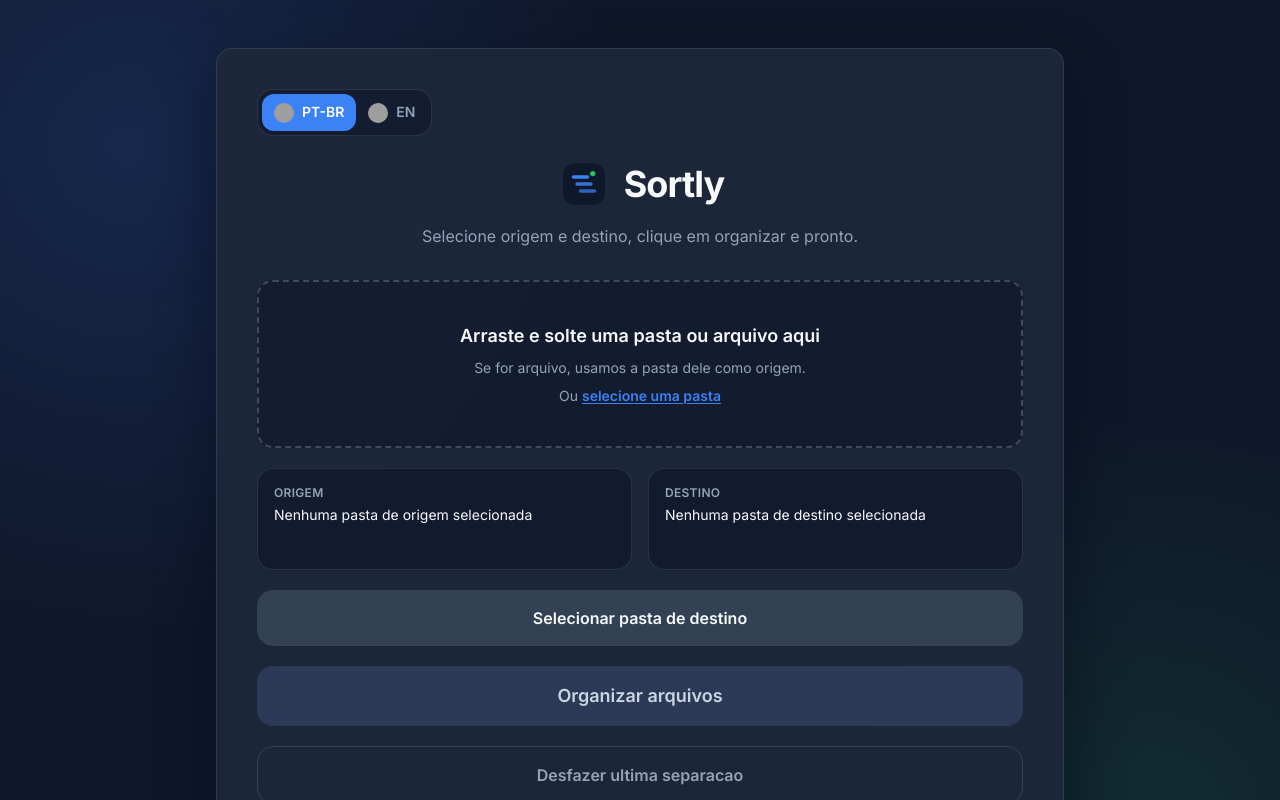
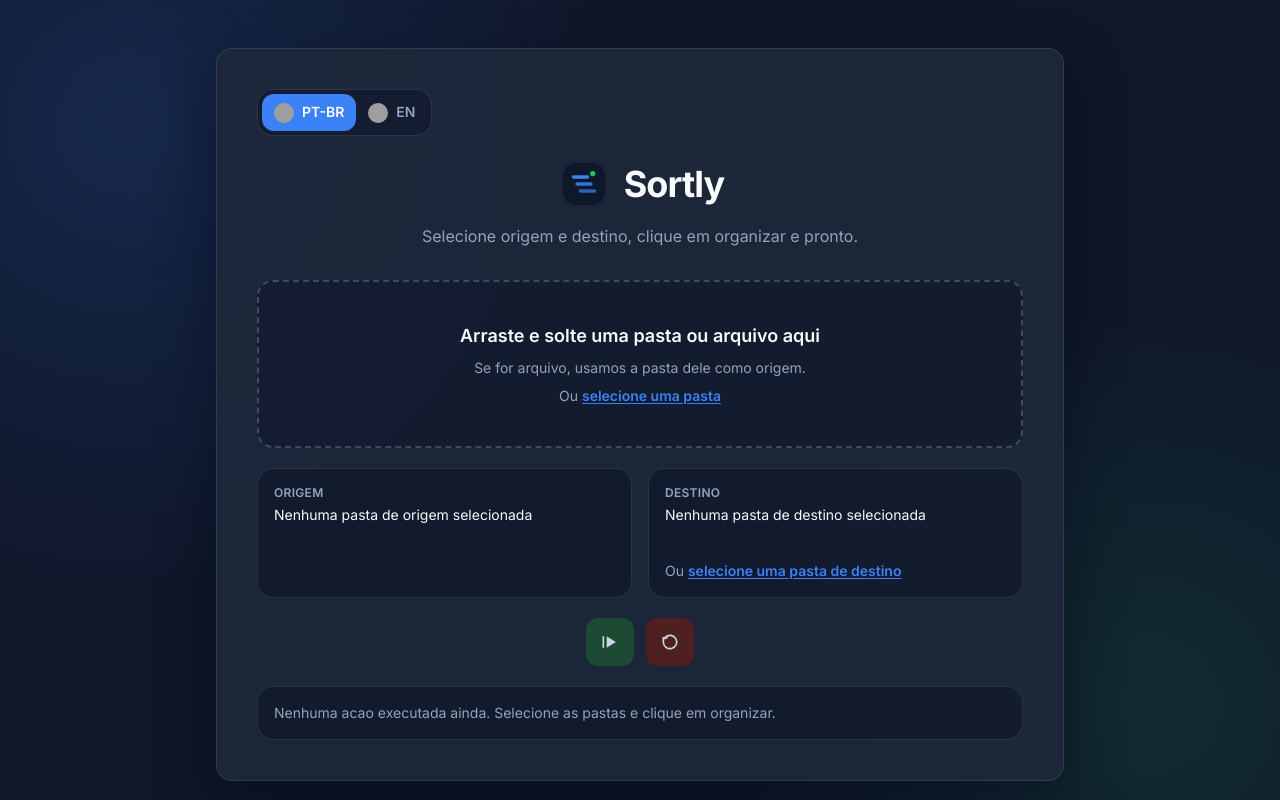
Before and after one commit to caiofdev/sortly, a React (Vite) app: page / in a window 1280 px wide. Shown: the top 800 px of the page. Built offline with nearby package versions, Linux system fonts and the light colour scheme; grey boxes are pictures that could not be loaded; the HTML template or start-up script is replaced by a standard one.

Commit message:
feat: enhance FolderPathsPanel and OrganizerActions with destination folder selection; update organizerCopy for new text hints

```diff
--- a/src/components/FolderPathsPanel.jsx
+++ b/src/components/FolderPathsPanel.jsx
@@ -1,4 +1,12 @@
-function FolderPathsPanel({ sourceLabel, destinationLabel, sourcePath, destinationPath }) {
+function FolderPathsPanel({
+  sourceLabel,
+  destinationLabel,
+  sourcePath,
+  destinationPath,
+  destinationSelectHintPrefix,
+  destinationSelectHintAction,
+  onSelectDestinationFolder
+}) {
   return (
     <div className="grid gap-4 md:grid-cols-2">
       <div className="rounded-2xl border border-white/10 bg-[#0F172A]/65 px-4 py-4 shadow-sm">
@@ -9,6 +17,17 @@ function FolderPathsPanel({ sourceLabel, destinationLabel, sourcePath, destinati
       <div className="rounded-2xl border border-white/10 bg-[#0F172A]/65 px-4 py-4 shadow-sm">
         <p className="mb-1 text-xs font-semibold uppercase tracking-wide text-[#94A3B8]">{destinationLabel}</p>
         <p className="min-h-12 break-all text-sm text-[#F8FAFC]">{destinationPath}</p>
+
+        <p className="mt-2 text-sm text-[#94A3B8]">
+          {destinationSelectHintPrefix}{' '}
+          <button
+            type="button"
+            onClick={onSelectDestinationFolder}
+            className="font-semibold text-[#3B82F6] underline underline-offset-2 transition-colors hover:text-[#60a5fa]"
+          >
+            {destinationSelectHintAction}
+          </button>
+        </p>
       </div>
     </div>
   );
--- a/src/components/OrganizerActions.jsx
+++ b/src/components/OrganizerActions.jsx
@@ -1,40 +1,57 @@
-    function OrganizerActions({
+function OrganizerActions({
   labels,
   isLoading,
   hasUndo,
   hasSource,
-  onSelectDestinationFolder,
   onOrganizeFiles,
   onUndoLastOrganization
 }) {
+  const baseIconButtonClass =
+    'group relative inline-flex h-12 w-12 items-center justify-center rounded-xl transition-all';
+
   return (
-    <>
-      <button
-        type="button"
-        onClick={onSelectDestinationFolder}
-        className="rounded-2xl bg-[#334155] px-6 py-4 text-base font-semibold text-[#F8FAFC] shadow-sm transition-all hover:-translate-y-0.5 hover:bg-[#3b4a5d] hover:shadow-md"
-      >
-        {labels.destinationButton}
-      </button>
-
+    <div className="flex items-center justify-center gap-3">
       <button
         type="button"
         onClick={onOrganizeFiles}
         disabled={isLoading || !hasSource}
-        className="rounded-2xl bg-[#3B82F6] px-6 py-4 text-lg font-semibold text-white shadow-[0_10px_30px_rgba(59,130,246,0.35)] transition-all hover:-translate-y-0.5 hover:bg-[#4f8ff7] disabled:cursor-not-allowed disabled:bg-[#2b3b57] disabled:text-slate-300 disabled:shadow-none"
+        title={isLoading ? labels.organizing : labels.organize}
+        aria-label={isLoading ? labels.organizing : labels.organize}
+            className={`${baseIconButtonClass} bg-[#22C55E] text-white shadow-[0_10px_30px_rgba(34,197,94,0.35)] hover:-translate-y-0.5 hover:bg-[#32d26b] disabled:cursor-not-allowed disabled:bg-[#1c4a33] disabled:text-slate-300 disabled:shadow-none`}
       >
-        {isLoading ? labels.organizing : labels.organize}
+        {isLoading ? (
+          <svg viewBox="0 0 24 24" className="h-5 w-5 animate-spin" aria-hidden="true">
+            <circle cx="12" cy="12" r="9" className="opacity-25" stroke="currentColor" strokeWidth="3" fill="none" />
+            <path className="opacity-90" fill="currentColor" d="M12 3a9 9 0 0 1 9 9h-3a6 6 0 0 0-6-6V3Z" />
+          </svg>
+        ) : (
+          <svg viewBox="0 0 24 24" fill="none" stroke="currentColor" strokeWidth="2" className="h-5 w-5" aria-hidden="true">
+            <path d="M8 5v14l11-7-11-7Z" fill="currentColor" stroke="none" />
+            <path d="M4 5v14" />
+          </svg>
+        )}
+        <span className="pointer-events-none absolute -bottom-8 left-1/2 z-10 w-max -translate-x-1/2 rounded-md bg-[#0F172A] px-2 py-1 text-xs text-[#94A3B8] opacity-0 shadow-md transition-opacity group-hover:opacity-100">
+          {isLoading ? labels.organizing : labels.organize}
+        </span>
       </button>
 
       <button
         type="button"
         onClick={onUndoLastOrganization}
         disabled={isLoading || !hasUndo}
-        className="rounded-2xl border border-[#3B82F6]/45 bg-transparent px-6 py-4 text-base font-semibold text-[#F8FAFC] transition-all hover:-translate-y-0.5 hover:border-[#3B82F6] hover:bg-[#3B82F6]/12 disabled:cursor-not-allowed disabled:border-slate-600/60 disabled:text-slate-400"
+        title={labels.undo}
+        aria-label={labels.undo}
+        className={`${baseIconButtonClass} bg-[#DC2626] text-white shadow-[0_10px_30px_rgba(220,38,38,0.35)] hover:-translate-y-0.5 hover:bg-[#ef4444] disabled:cursor-not-allowed disabled:bg-[#4f2020] disabled:text-slate-300 disabled:shadow-none`}
       >
-        {labels.undo}
+        <svg viewBox="0 0 24 24" fill="none" stroke="currentColor" strokeWidth="2" className="h-5 w-5" aria-hidden="true">
+          <path d="M9 7H4v5" />
+          <path d="M4 12a8 8 0 1 0 2.34-5.66L4 9" />
+        </svg>
+        <span className="pointer-events-none absolute -bottom-8 left-1/2 z-10 w-max -translate-x-1/2 rounded-md bg-[#0F172A] px-2 py-1 text-xs text-[#94A3B8] opacity-0 shadow-md transition-opacity group-hover:opacity-100">
+          {labels.undo}
+        </span>
       </button>
-    </>
+    </div>
   );
 }
 
--- a/src/i18n/organizerCopy.js
+++ b/src/i18n/organizerCopy.js
@@ -13,7 +13,9 @@ const organizerCopy = {
     dropTitle: 'Arraste e solte uma pasta ou arquivo aqui',
     dropDescription: 'Se for arquivo, usamos a pasta dele como origem.',
     dropSelectHintPrefix: 'Ou',
-    dropSelectHintAction: 'selecione uma pasta'
+    dropSelectHintAction: 'selecione uma pasta',
+    destinationSelectHintPrefix: 'Ou',
+    destinationSelectHintAction: 'selecione uma pasta de destino'
   },
   en: {
     subtitle: 'Select source and destination, click organize, and done.',
@@ -29,7 +31,9 @@ const organizerCopy = {
     dropTitle: 'Drag and drop a folder or file here',
     dropDescription: 'If a file is dropped, we use its parent folder as source.',
     dropSelectHintPrefix: 'Or',
-    dropSelectHintAction: 'select a folder'
+    dropSelectHintAction: 'select a folder',
+    destinationSelectHintPrefix: 'Or',
+    destinationSelectHintAction: 'select a destination folder'
   }
 };
 
--- a/src/views/OrganizerView.jsx
+++ b/src/views/OrganizerView.jsx
@@ -43,6 +43,9 @@ function OrganizerView({
               destinationLabel={text.destinationLabel}
               sourcePath={sourceFolderPath || text.sourceEmpty}
               destinationPath={destinationLabel}
+              destinationSelectHintPrefix={text.destinationSelectHintPrefix}
+              destinationSelectHintAction={text.destinationSelectHintAction}
+              onSelectDestinationFolder={onSelectDestinationFolder}
             />
 
             <OrganizerActions
@@ -50,7 +53,6 @@ function OrganizerView({
               isLoading={isLoading}
               hasUndo={hasUndo}
               hasSource={Boolean(sourceFolderPath)}
-              onSelectDestinationFolder={onSelectDestinationFolder}
               onOrganizeFiles={onOrganizeFiles}
               onUndoLastOrganization={onUndoLastOrganization}
             />
```
